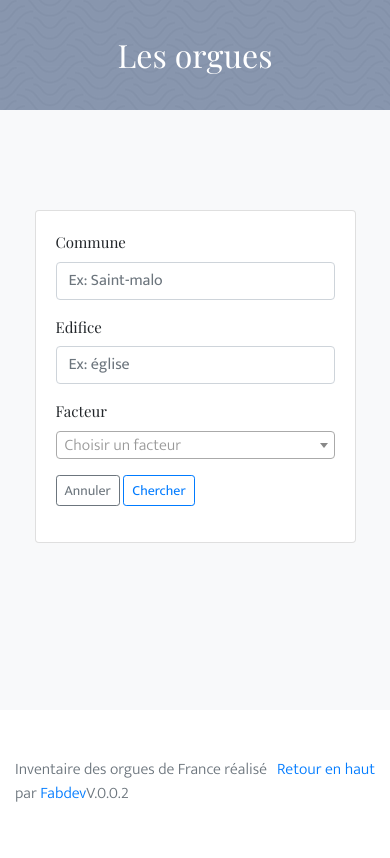
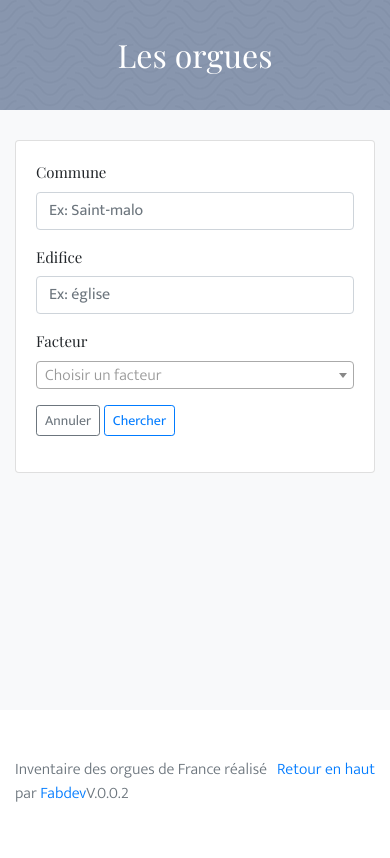
Before and after one commit to inventaire-des-orgues/portail, a Django app: page / in a window 390 px wide. Shown: the part 217-1075 px from the top of the page. Run offline with Django 3.2, Linux system fonts and the light colour scheme; the visitor is signed in with stand-in values (Sample User, id 1); data that the repository does not hold is empty; some libraries are stand-ins or nearby versions.

Commit message:
Amélioration affichage sur mobile

```diff
--- a/orgues/templates/orgues/clavier_detail.html
+++ b/orgues/templates/orgues/clavier_detail.html
@@ -1,4 +1,4 @@
-<div class="col-3 clavier">
+<div class="col-md-6 col-lg-4 clavier">
   <div class="card">
     <div class="card-header">
       <h6>{{ clavier.type }} {% if clavier.is_expressif %}expressif {% endif %}</h6>
--- a/static/static_dirs/css/custom.css
+++ b/static/static_dirs/css/custom.css
@@ -151,7 +151,7 @@ h5.card-title {
 
 .album {
     min-height: 600px;
-    padding:100px 5%;
+    padding: 100px 5%;
 }
 
 .logo {
@@ -171,12 +171,17 @@ h5.card-title {
     top: 20px;
 }
 
-
 .bg-success {
     background-color: #9ccc65 !important;
 }
 
+small.help-block {
+    color: #989797;
+}
 
-small.help-block {
-    color : #989797;
+@media (max-width: 640px) {
+    .album {
+        min-height: 600px;
+        padding: 30px 0;
+    }
 }
--- a/templates/base.html
+++ b/templates/base.html
@@ -11,7 +11,7 @@
   <!-- Bootstrap core CSS -->
   <link href="https://fonts.googleapis.com/css?family=Mukta:300,400,700|Playfair+Display:400,700&display=swap" rel="stylesheet">
   <link href="{% static 'css/bootstrap.min.css' %}" rel="stylesheet">
-  <link href="{% static 'css/custom.css' %}" rel="stylesheet">
+  <link href="{% static 'css/custom.css' %}?{% now "Ydm " %}" rel="stylesheet">
   <link href="{% static 'css/all.min.css' %}" rel="stylesheet">
   <link rel="stylesheet" href="{% static 'css/select2.min.css' %}">
   <link rel="stylesheet" href="{% static 'css/toastr.min.css' %}">
```
